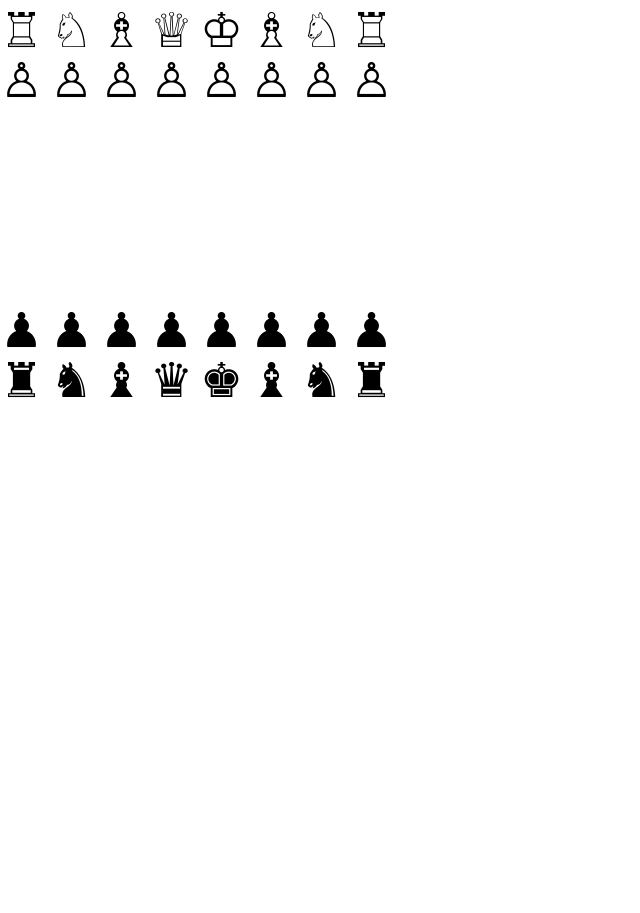
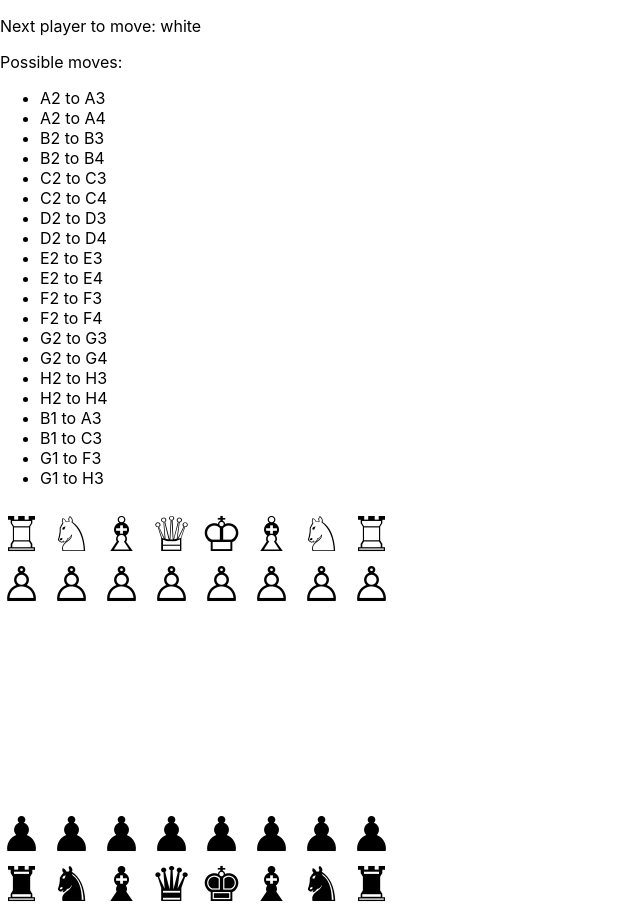
Before and after one commit to alexbostock/chess, a React (Create React App) app: page / in a window 1280 px wide. Shown: the whole page, without its empty margins (0-640 px from the left). Before the commit the page ends 800 px from the top, so only its background shows below. Built offline with nearby package versions, Linux system fonts and the light colour scheme.

Commit message:
List possible next moves

```diff
--- a/src/App.tsx
+++ b/src/App.tsx
@@ -3,7 +3,7 @@ import BoardState from "./lib/Board";
 
 function App() {
   return (
-    <div style={{ fontSize: "3em" }}>
+    <div>
       <Board board={new BoardState()} />
     </div>
   );
--- a/src/Board.tsx
+++ b/src/Board.tsx
@@ -8,8 +8,28 @@ import { Piece } from "./lib/Piece";
 
 export default function Board(props: { board: BoardState }) {
   const rows = allRowsOrFiles.map((rowNumber) => row(props.board, rowNumber));
+  const possibleMoves = props.board.allLegalMoves();
 
-  return <div>{rows}</div>;
+  const possibleMovesList = possibleMoves.length ? (
+    <>
+      <p>Possible moves:</p>
+      <ul>
+        {possibleMoves.map(({ fromPosition, toPosition }) => (
+          <li>{`${fromPosition.encodedCoordinate} to ${toPosition.encodedCoordinate}`}</li>
+        ))}
+      </ul>
+    </>
+  ) : (
+    <></>
+  );
+
+  return (
+    <div>
+      <p>Next player to move: {props.board.nextToMove}</p>
+      {possibleMovesList}
+      <div style={{ fontSize: "3em" }}>{rows}</div>
+    </div>
+  );
 }
 
 function row(board: BoardState, rowNumber: RowOrFileNumber) {
```
